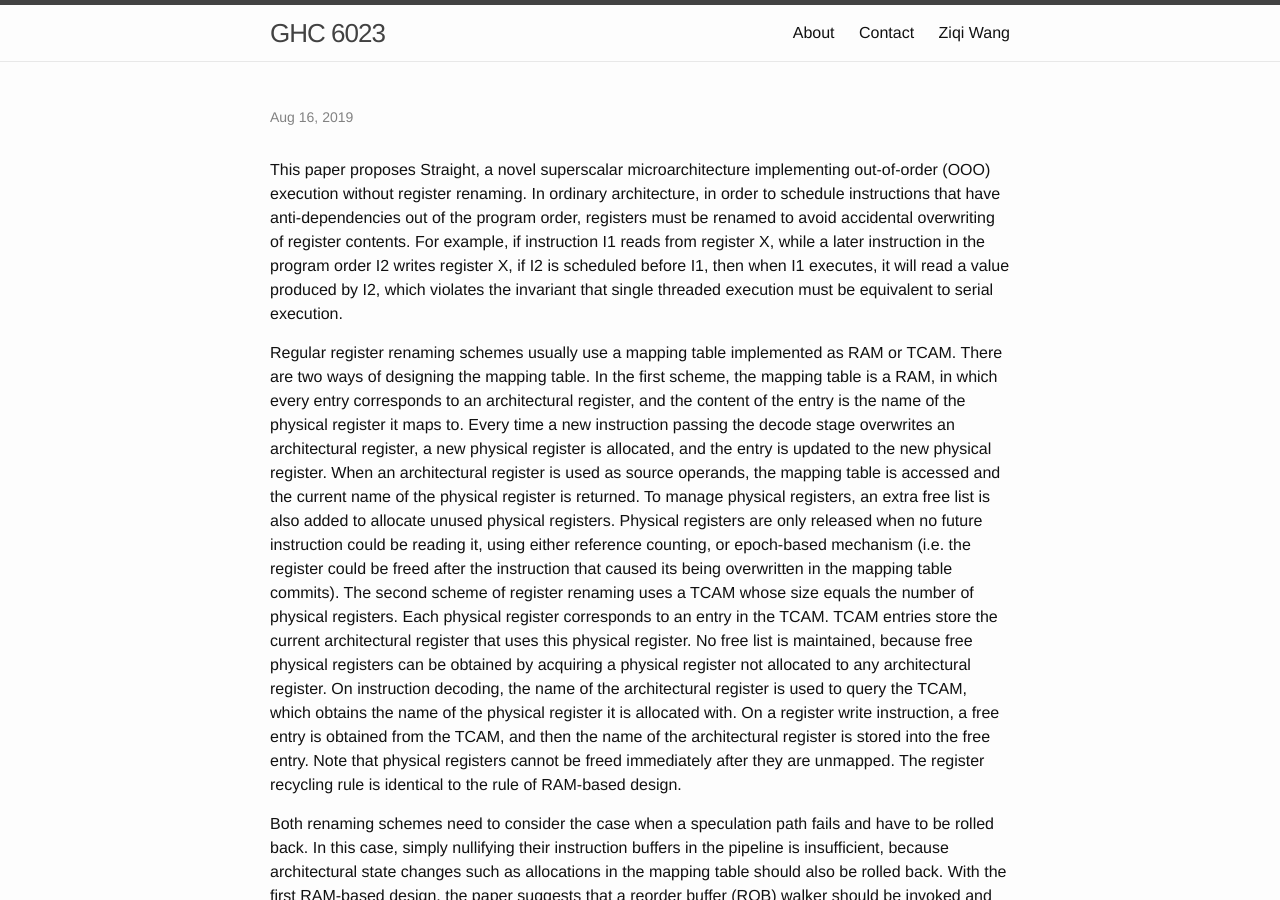
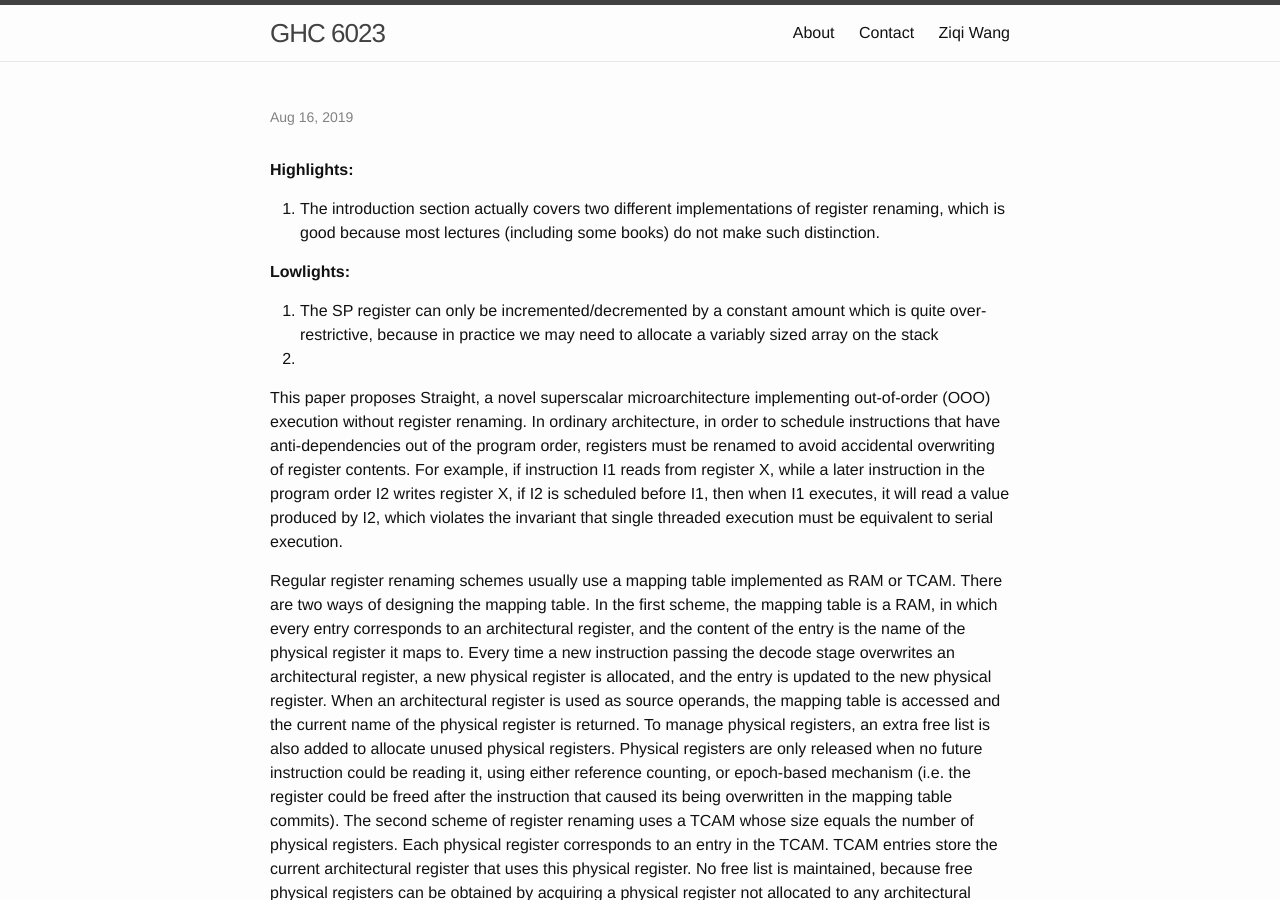
Before and after one commit to wangziqi2013/wangziqi2013.github.io, a Jekyll site: the page built from _posts/2019-08-15-straight.markdown, in a window 1280 px wide and 900 px high. Built offline with Jekyll 4.4.1, drawn with Linux system fonts in a browser that asks for light colours; our own code applies the rules of GitHub Pages for plain Markdown files.

Commit message:
Adding highlights

```diff
--- a/_posts/2019-08-15-straight.markdown
+++ b/_posts/2019-08-15-straight.markdown
@@ -12,6 +12,19 @@ htm_cd:
 htm_cr:
 version_mgmt:
 ---
+
+**Highlights:**
+
+1. The introduction section actually covers two different implementations of register renaming, which is good because
+   most lectures (including some books) do not make such distinction.
+
+
+
+**Lowlights:**
+
+1. The SP register can only be incremented/decremented by a constant amount which is quite over-restrictive, because
+   in practice we may need to allocate a variably sized array on the stack
+2.
 
 This paper proposes Straight, a novel superscalar microarchitecture implementing out-of-order (OOO) execution without
 register renaming. In ordinary architecture, in order to schedule instructions that have anti-dependencies out of the
```
